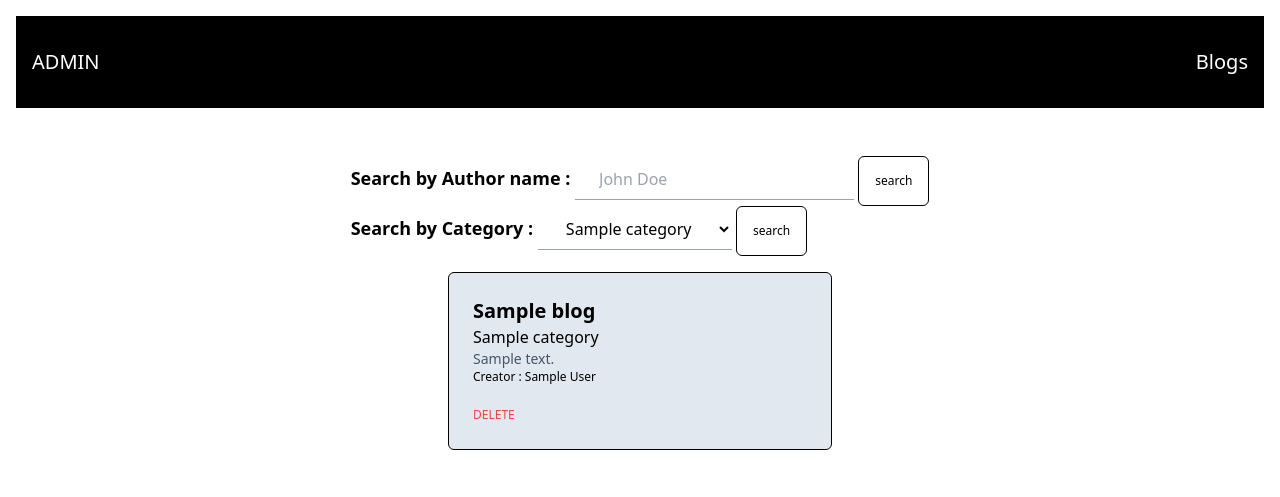
After one commit to mhasan-t/qtec_blog, a Django app: template admin/templates/blogs.html in a window 1280 px wide. The commit adds this page. Shown: the top 497 px of the page. Run offline with Django 5.2, Linux system fonts and the light colour scheme; tables that the repository leaves empty hold one stand-in row (values such as "Sample post"); the template is opened without the code that fills it: values that come from a table or form of the project are taken from there, most other values are stand-ins (such as "Sample title", 1, 10 or a date in 2020); data that the repository does not hold is empty; parts of the project's set-up code (start-up, migrations or seed data) failed here and were passed over.

Commit message:
Admin blogs page.

```diff
--- a/admin/templates/base.html
+++ b/admin/templates/base.html
@@ -10,9 +10,9 @@
 
 
 <body>
-<div id="header" class="header">
+<div id="header" class="p-4">
     <!-- NAVIGATION BAR -->
-    <nav id="navbar" class="flex justify-between text-xl text-white bg-black p-4 py-8">
+    <nav id="navbar" class="flex justify-between text-xl text-white bg-black p-4 py-8 gap-4">
         <a class="text-white bg-black" href="#">ADMIN</a>
         <a class="text-white bg-black" href="{% url 'admin:blogs'%}">Blogs</a>
     </nav>
--- /dev/null
+++ b/admin/templates/blogs.html
@@ -0,0 +1,86 @@
+{% extends 'base.html' %}
+{% block content %}
+
+<script>
+    function goPrev(){
+        let params = new URLSearchParams(location.search);
+        let prev_page = params.has("page") && params.get("page") > 1 ? params.get("page")-1 : 1;
+
+        params.set('page', Number(prev_page));
+        window.location.search = params.toString();
+    }
+    function goNext(){
+        let params = new URLSearchParams(location.search);
+        let current_page = params.has("page") ? params.get("page") : 1;
+
+        params.set('page', Number(current_page)+1);
+        window.location.search = params.toString();
+    }
+
+
+    function searchByAuthor(){
+        let author = document.querySelector("#search_author").value;
+        let params = new URLSearchParams(location.search);
+        params.set('author', author);
+        window.location.search = params.toString();
+    }
+
+    function searchByCategory(){
+        let cat = document.querySelector("#search_category").value;
+        let params = new URLSearchParams(location.search);
+        params.set('category', cat);
+        window.location.search = params.toString();
+    }
+
+
+</script>
+
+
+<div class="h-full flex flex-col justify-center items-center gap-4 my-8">
+    <div>
+        <div>
+            <label for="search_author" class="font-bold text-lg">Search by Author name : </label>
+            <input id="search_author" class="border-b-[1px] p-2 px-6 border-slate-400 " type="text"
+                   placeholder="John Doe"/>
+            <button class="text-black text-xs border-[1px] border-black rounded-md p-4" onclick="searchByAuthor()">
+                search
+            </button>
+        </div>
+
+        <div>
+            <label for="search_category" class="font-bold text-lg"> Search by Category : </label>
+            <select id="search_category" class="border-b-[1px] p-2 px-6 border-slate-400 bg-white">
+                {% for category in categories %}
+                <option value="{{ category.title }}">{{ category.title }}</option>
+                {% endfor %}
+            </select>
+            <button class="text-black text-xs border-[1px] border-black rounded-md p-4" onclick="searchByCategory()">
+                search
+            </button>
+        </div>
+    </div>
+
+    {% for blog in blogs %}
+    <div class="w-96 bg-slate-200 rounded-md border-[1px] border-black p-6">
+        <div class="text-xl font-bold">{{ blog.title }}</div>
+        <div>{{ blog.category.title }}</div>
+        <div class="text-slate-600 text-sm">{{ blog.description }}</div>
+        <div class="text-black text-xs">Creator : {{ blog.creator.full_name }}</div>
+        <div class="mt-4">
+            <button class="text-red-500 text-xs">DELETE</button>
+        </div>
+    </div>
+    {% endfor %}
+
+    <div class="flex gap-10">
+        {% if blogs.has_previous %}
+        <button class="text-blue-500" onclick="goPrev()"> <<< prev</button>
+        {% endif %}
+        {% if blogs.has_next %}
+        <button class="text-blue-500" onclick="goNext()">next >>></button>
+        {% endif %}
+    </div>
+
+</div>
+
+{% endblock %}
--- a/admin/urls.py
+++ b/admin/urls.py
@@ -1,6 +1,6 @@
 from django.urls import path
 
-from .views import AdminDashboardView, AdminDashboardChartData, AdminBlogListView
+from .views import AdminDashboardView, AdminDashboardChartData, AdminBlogListView, AdminBlogDeleteView
 
 app_name = 'admin'
 
@@ -8,4 +8,5 @@ urlpatterns = [
     path('', AdminDashboardView.as_view(), name='dashboard'),
     path('dashboard_data', AdminDashboardChartData.as_view(), name='dashboard-data'),
     path('blogs/', AdminBlogListView.as_view(), name='blogs'),
+    path('blogs/<int:pk>/delete', AdminBlogDeleteView.as_view(), name='blog-delete'),
 ]
--- a/static/output.css
+++ b/static/output.css
@@ -618,8 +618,13 @@ video {
   position: sticky;
 }
 
-.mr-auto {
-  margin-right: auto;
+.my-8 {
+  margin-top: 2rem;
+  margin-bottom: 2rem;
+}
+
+.mt-4 {
+  margin-top: 1rem;
 }
 
 .block {
@@ -650,32 +655,12 @@ video {
   display: none;
 }
 
-.h-1\/2 {
-  height: 50%;
-}
-
 .h-full {
   height: 100%;
 }
 
-.h-\[1000px\] {
-  height: 1000px;
-}
-
-.h-\[1200px\] {
-  height: 1200px;
-}
-
-.h-\[100px\] {
-  height: 100px;
-}
-
-.max-w-\[80vw\] {
-  max-width: 80vw;
-}
-
-.max-w-\[700vw\] {
-  max-width: 700vw;
+.w-96 {
+  width: 24rem;
 }
 
 .max-w-\[700px\] {
@@ -688,10 +673,6 @@ video {
 
 .transform {
   transform: translate(var(--tw-translate-x), var(--tw-translate-y)) rotate(var(--tw-rotate)) skewX(var(--tw-skew-x)) skewY(var(--tw-skew-y)) scaleX(var(--tw-scale-x)) scaleY(var(--tw-scale-y));
-}
-
-.flex-row {
-  flex-direction: row;
 }
 
 .flex-col {
@@ -714,20 +695,42 @@ video {
   justify-content: space-between;
 }
 
+.gap-10 {
+  gap: 2.5rem;
+}
+
 .gap-4 {
   gap: 1rem;
-}
-
-.gap-6 {
-  gap: 1.5rem;
 }
 
 .gap-8 {
   gap: 2rem;
 }
 
+.rounded-md {
+  border-radius: 0.375rem;
+}
+
 .border {
   border-width: 1px;
+}
+
+.border-\[1px\] {
+  border-width: 1px;
+}
+
+.border-b-\[1px\] {
+  border-bottom-width: 1px;
+}
+
+.border-black {
+  --tw-border-opacity: 1;
+  border-color: rgb(0 0 0 / var(--tw-border-opacity));
+}
+
+.border-slate-400 {
+  --tw-border-opacity: 1;
+  border-color: rgb(148 163 184 / var(--tw-border-opacity));
 }
 
 .bg-black {
@@ -735,8 +738,31 @@ video {
   background-color: rgb(0 0 0 / var(--tw-bg-opacity));
 }
 
+.bg-slate-200 {
+  --tw-bg-opacity: 1;
+  background-color: rgb(226 232 240 / var(--tw-bg-opacity));
+}
+
+.bg-white {
+  --tw-bg-opacity: 1;
+  background-color: rgb(255 255 255 / var(--tw-bg-opacity));
+}
+
+.p-2 {
+  padding: 0.5rem;
+}
+
 .p-4 {
   padding: 1rem;
+}
+
+.p-6 {
+  padding: 1.5rem;
+}
+
+.px-6 {
+  padding-left: 1.5rem;
+  padding-right: 1.5rem;
 }
 
 .py-8 {
@@ -748,9 +774,48 @@ video {
   text-align: center;
 }
 
+.text-lg {
+  font-size: 1.125rem;
+  line-height: 1.75rem;
+}
+
+.text-sm {
+  font-size: 0.875rem;
+  line-height: 1.25rem;
+}
+
 .text-xl {
   font-size: 1.25rem;
   line-height: 1.75rem;
+}
+
+.text-xs {
+  font-size: 0.75rem;
+  line-height: 1rem;
+}
+
+.font-bold {
+  font-weight: 700;
+}
+
+.text-black {
+  --tw-text-opacity: 1;
+  color: rgb(0 0 0 / var(--tw-text-opacity));
+}
+
+.text-blue-500 {
+  --tw-text-opacity: 1;
+  color: rgb(59 130 246 / var(--tw-text-opacity));
+}
+
+.text-red-500 {
+  --tw-text-opacity: 1;
+  color: rgb(239 68 68 / var(--tw-text-opacity));
+}
+
+.text-slate-600 {
+  --tw-text-opacity: 1;
+  color: rgb(71 85 105 / var(--tw-text-opacity));
 }
 
 .text-white {
@@ -768,9 +833,10 @@ video {
 
 * {
   min-width: 0;
-  border : 0;
+  z-index: 0;
   outline: none;
-  background-color: white;
-  color: black;
-  z-index: 0;
 }
+
+*:hover {
+  outline: none;
+}
```
Also changed, not shown: admin/templates/blog_confirm_delete.html (added, +15 -0 lines), admin/views.py (+35 -2 lines), static/input.css (+8 -4 lines).
